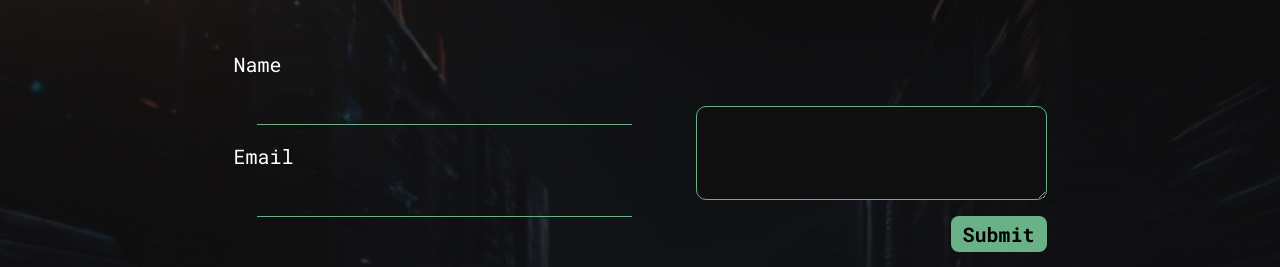
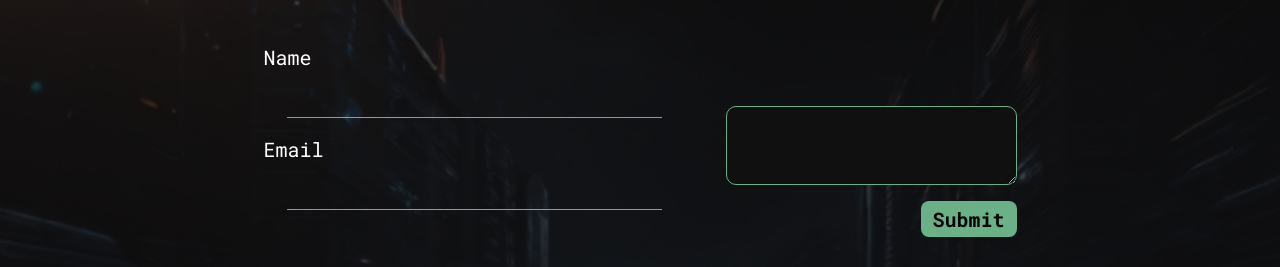
Before and after one commit to Ayokunnumi1/ayokunnumi-portfolio, a React (Create React App) app: page / in a window 1280 px wide. Shown: the part 4496-4763 px from the top of the page. Built offline with nearby package versions, Linux system fonts and the light colour scheme.

Commit message:
Edit the font styling for the user's input

```diff
--- a/src/app.css
+++ b/src/app.css
@@ -427,6 +427,13 @@
   }
 }
 
+#client-name,
+#client-email,
+#client-text {
+  font-weight: 100;
+  font-size: 15px;
+}
+
 @media screen and (min-width:485px) {
   .qualification {
     font-size: 15px;
```
